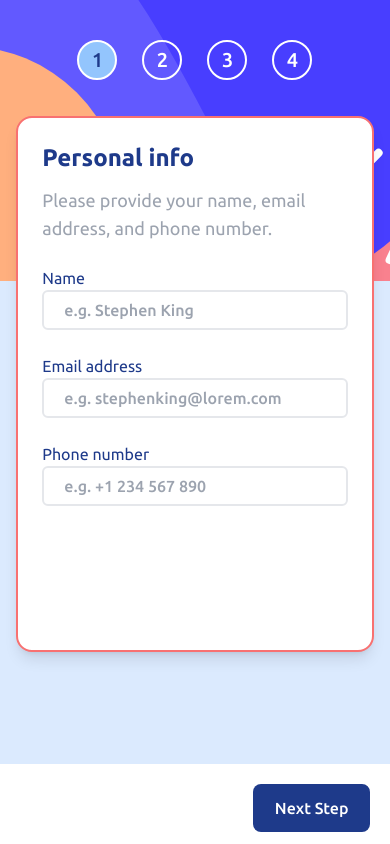
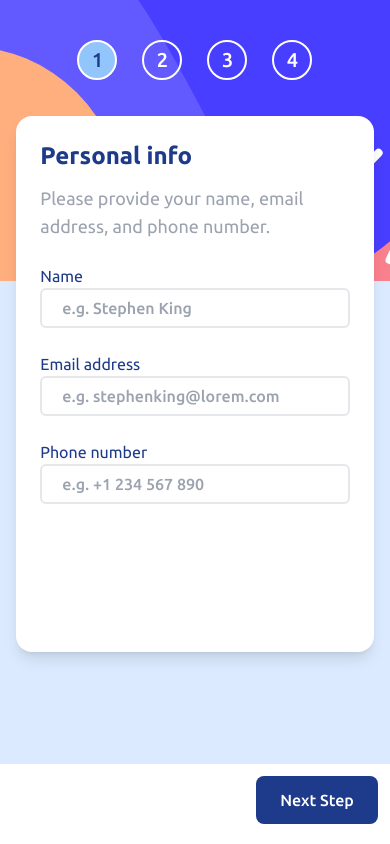
Before and after one commit to diopmorfall/multistep-form, a React (Create React App) app: page / in a window 390 px wide. Built offline with nearby package versions, Linux system fonts and the light colour scheme.

Commit message:
Responsive landscape style

```diff
--- a/src/components/NavigationButtons/NavigationButtons.module.css
+++ b/src/components/NavigationButtons/NavigationButtons.module.css
@@ -1,5 +1,5 @@
 footer{
-    @apply w-full absolute bottom-0 flex h-20 flex-row justify-between bg-white p-5 font-medium sm:px-10;
+    @apply w-full absolute bottom-0 flex h-20 flex-row justify-between bg-white p-3 font-medium sm:px-10;
 }
 
 .hidden-prev-btn{
@@ -21,3 +21,14 @@ footer button:last-of-type{
 .confirm-btn{
     @apply bg-purple-900;
 }
+
+@media only screen and (max-height: 500px) and (orientation: landscape){
+    footer{
+        @apply fixed h-1/6;
+        bottom: 0vh;
+    }
+
+    footer button:last-of-type{
+        @apply h-10;
+    }
+}
--- a/src/components/PersonalFormPage/PersonalFormPage.module.css
+++ b/src/components/PersonalFormPage/PersonalFormPage.module.css
@@ -1,5 +1,5 @@
 .form-page {
-    @apply relative top-24 h-2/3 mx-auto border-2 border-red-400;
+    @apply relative top-24 h-2/3 mx-auto;
 }
 
 .form-page form{
--- a/src/index.css
+++ b/src/index.css
@@ -35,3 +35,9 @@ section h3{
 .attribution a{
     color: hsl(228, 45%, 44%);
 }
+
+@media only screen and (max-height: 500px) and (orientation: landscape){
+    #root{
+        height: 660px;
+    }
+}
```
